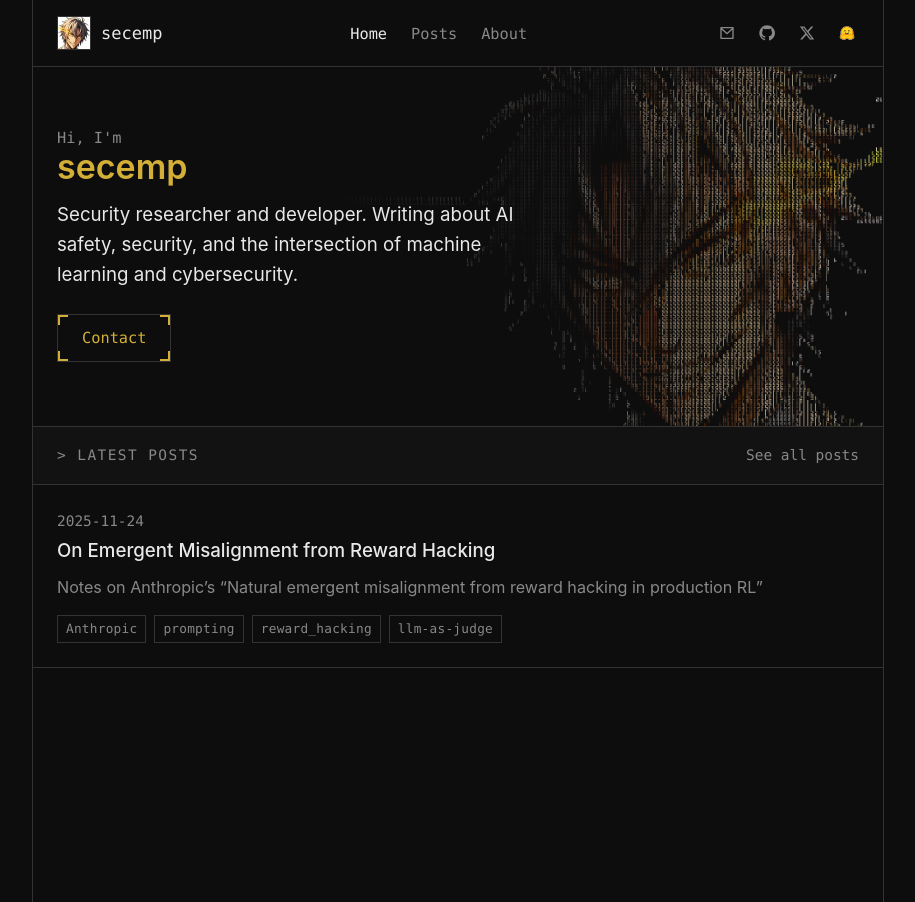
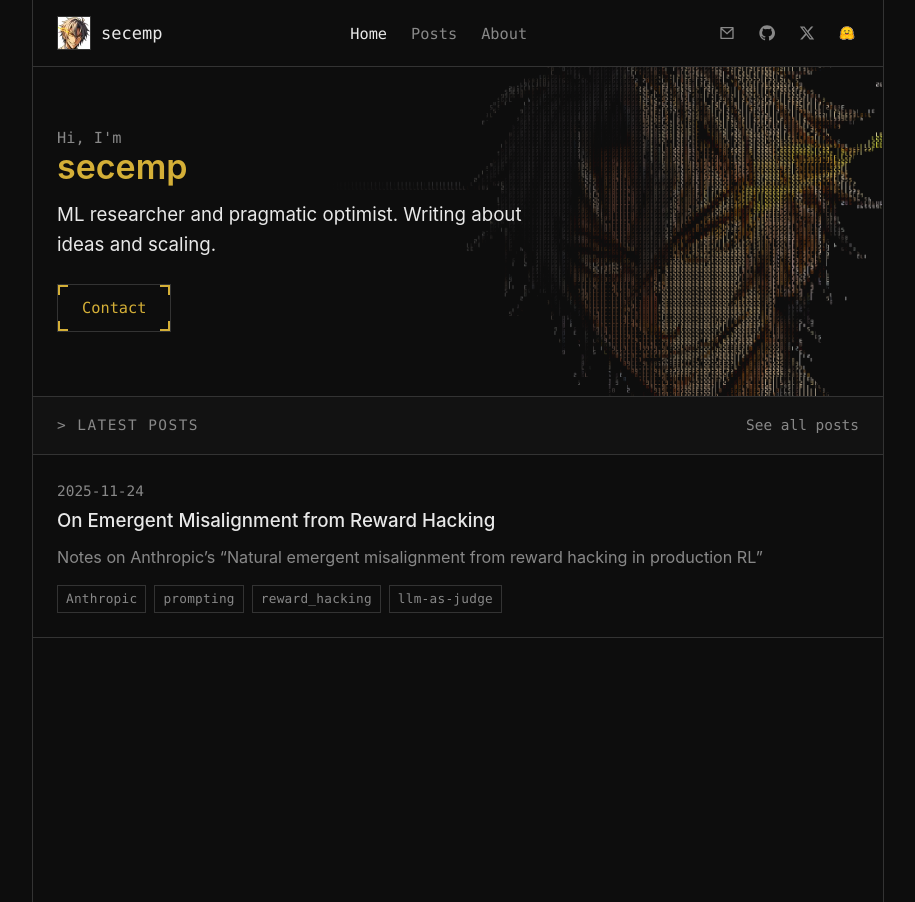
Before and after one commit to secemp9/secemp9.github.io, a Jekyll site: the page built from index.md, in a window 1280 px wide. Shown: the whole page, without its empty margins (182-1097 px from the left). Built offline with Jekyll 4.4.1, drawn with Linux system fonts in a browser that asks for light colours; nearby versions of some CDN libraries; a style sheet for code colours, icons or effects is not loaded.

Commit message:
Update hero bio to ML researcher focus

```diff
--- a/index.md
+++ b/index.md
@@ -7,7 +7,7 @@ title: secemp Blog
   <div class="hero-content">
     <div class="hero-greeting">Hi, I'm</div>
     <h1 class="hero-name"><span class="highlight">secemp</span></h1>
-    <p class="hero-bio">Security researcher and developer. Writing about AI safety, security, and the intersection of machine learning and cybersecurity.</p>
+    <p class="hero-bio">ML researcher and pragmatic optimist. Writing about ideas and scaling.</p>
     <a href="mailto:secemp9@gmail.com" class="corner-btn">
       <span class="corner tl"></span>
       <span class="corner tr"></span>
```
